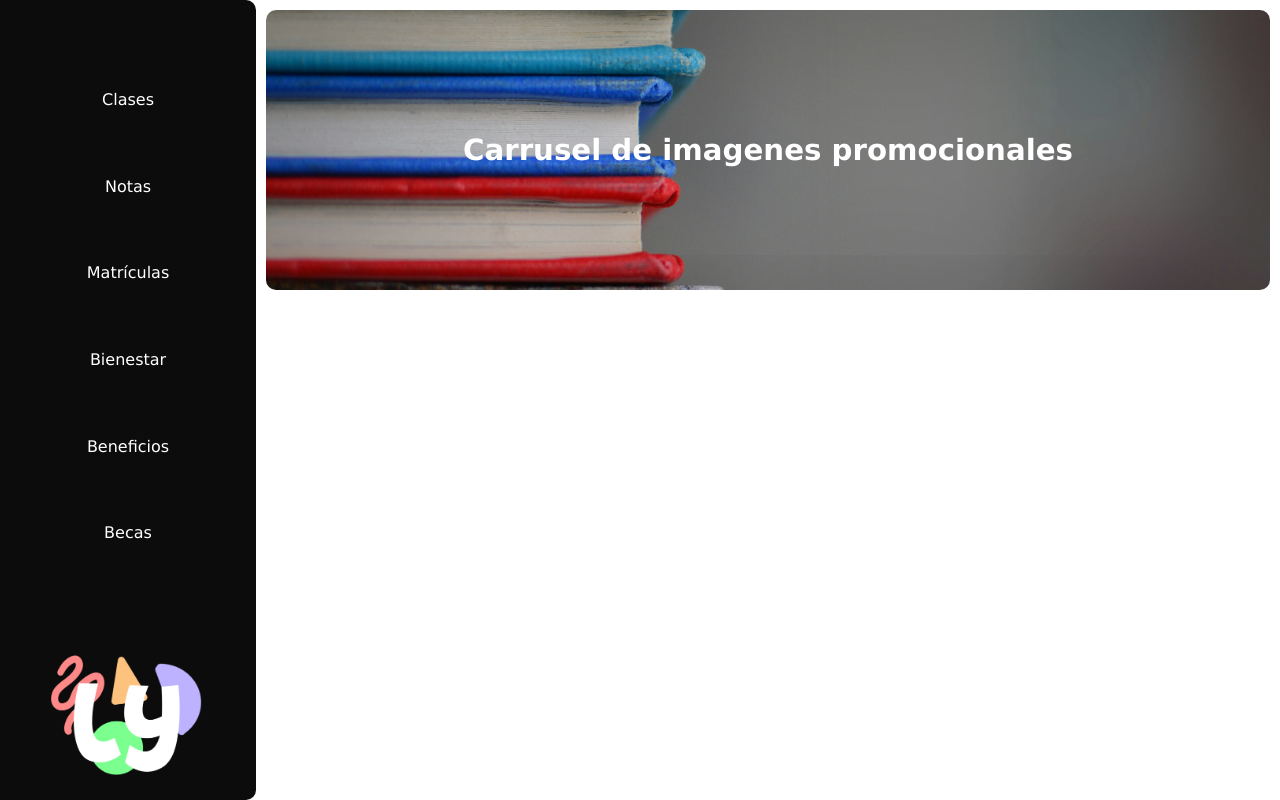
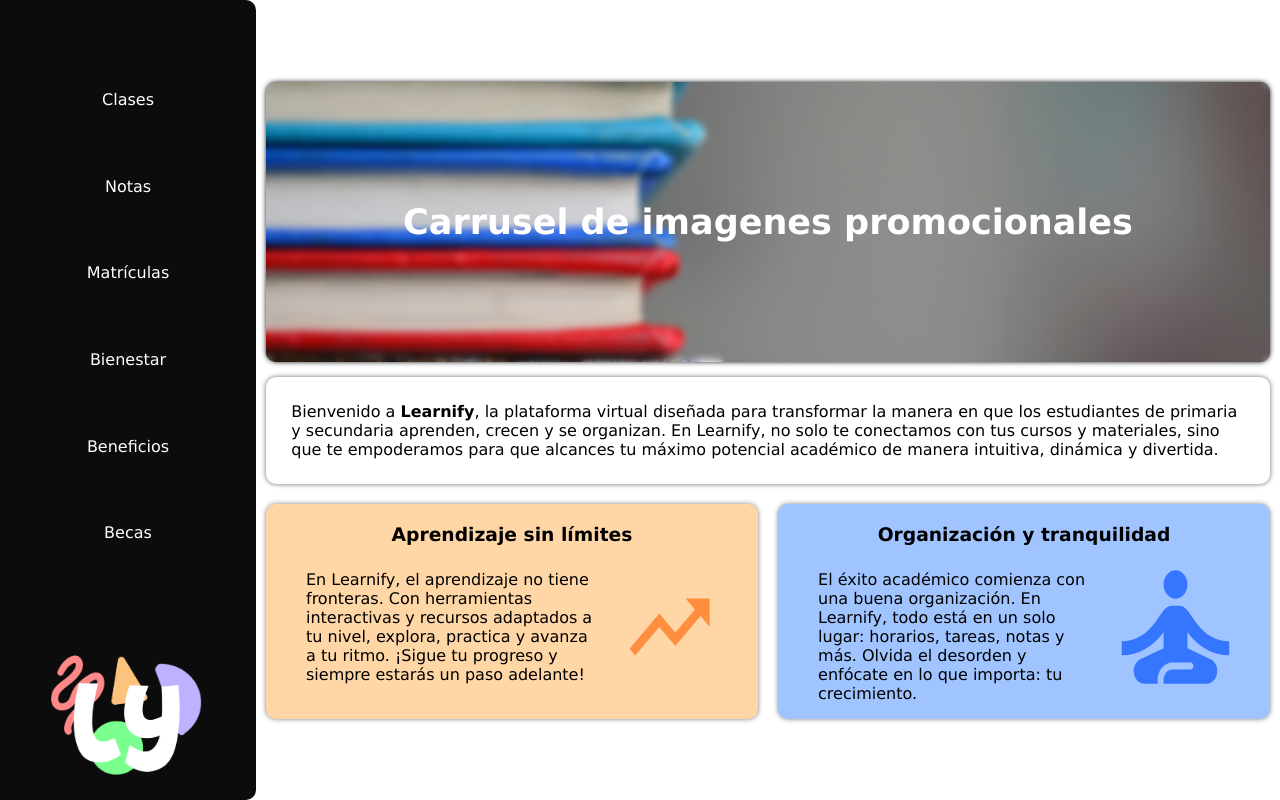
Before and after one commit to Santi-Loaiza/app-learnify, a React (Vite) app: page / in a window 1280 px wide. Built offline with nearby package versions, Linux system fonts and the light colour scheme.

Commit message:
new structures in the MainContent added

```diff
--- a/src/MainContent.css
+++ b/src/MainContent.css
@@ -1,22 +1,78 @@
 .main-content{
     display: flex;
+    flex-direction: column;
     justify-content: center;
     width: 80vw;
+    align-items: center;
 }
 .main-content .carrusel{
     width: 98%;
     height: 280px;
     margin-top: 10px;
     background-color: #CAFFBF;
-    padding: 20px;
     border-radius: 10px;
     display: flex;
-    font-size: 25px;
     justify-content: center;
     color: white;
     align-items: center;
     background-image: url(../public/imagen1Carrusel.jpg);
     background-size: cover;
     background-position: center;
-    box-shadow: inset 0px 0px 250px rgba(0, 0, 0, 0.6);
+    box-shadow: 0px 0px 5px rgba(0, 0, 0, 0.9);
 }
+.carrusel .carrusel-content{
+    backdrop-filter: blur(3px);
+    width: 100%;
+    height: 100%;
+    padding: 20px;
+    display: flex;
+    flex-direction: column;
+    justify-content: center;
+    align-items: center;
+    font-size: 35px;
+    border-radius: 10px;
+}
+.main-content .container-cards-information{
+    display: flex;
+    flex-direction: column;
+    align-items: center;
+    justify-content: center;
+    padding-top: 15px;
+}
+.main-content .card-main-information{
+    width: 98%;
+    padding: 25px;
+    box-shadow: 0px 0px 5px rgba(0, 0, 0, 0.6);
+    border-radius: 10px;
+}
+.container-cards-information .container-cards-characteristics{
+    display: flex;
+    justify-content: space-between;
+    width: 100%;
+    padding: 10px;
+    margin-top: 10px;
+}
+.container-cards-characteristics div{
+    width: 49%;
+    padding: 20px;
+    border-radius: 10px;
+    display: flex;
+    flex-direction: column;
+    align-items: center;
+    gap: 10px;
+}
+.container-cards-characteristics div{
+    box-shadow: 0px 0px 5px rgba(0, 0, 0, 0.5);
+}
+.container-cards-characteristics div:first-child{
+    background-color: #FFD6A5;
+}
+.container-cards-characteristics div:last-child{
+    background-color: #A0C4FF;
+}
+.container-cards-characteristics div section{
+    display: flex;
+    justify-content: center;
+    gap: 20px;
+    padding: 15px 20px;
+}
--- a/src/MainContent.jsx
+++ b/src/MainContent.jsx
@@ -1,8 +1,18 @@
 import './MainContent.css'
+import upArrowImageIcon from '../public/upArrowImageIcon.svg'
+import mindfullnessIcon from '../public/mindfullnessIcon.svg'
 const MainContent = () => {
     return (
         <section className="main-content">
-            <div className='carrusel'><h1>Carrusel de imagenes promocionales</h1></div>
+            <div className='carrusel'>
+                <section className='carrusel-content'><h1>Carrusel de imagenes promocionales</h1></section></div>
+            <section className='container-cards-information'>
+                <div className='card-main-information'><p>Bienvenido a <b>Learnify</b>, la plataforma virtual diseñada para transformar la manera en que los estudiantes de primaria y secundaria aprenden, crecen y se organizan. En Learnify, no solo te conectamos con tus cursos y materiales, sino que te empoderamos para que alcances tu máximo potencial académico de manera intuitiva, dinámica y divertida.</p></div>
+                <section className='container-cards-characteristics'>
+                    <div><h3>Aprendizaje sin límites</h3><section><p>En Learnify, el aprendizaje no tiene fronteras. Con herramientas interactivas y recursos adaptados a tu nivel, explora, practica y avanza a tu ritmo. ¡Sigue tu progreso y siempre estarás un paso adelante!</p><img src={upArrowImageIcon} alt="" /></section></div>
+                    <div><h3>Organización y tranquilidad</h3><section><p>El éxito académico comienza con una buena organización. En Learnify, todo está en un solo lugar: horarios, tareas, notas y más. Olvida el desorden y enfócate en lo que importa: tu crecimiento.</p><img src={mindfullnessIcon} alt="" /></section></div>
+                </section>
+            </section>
         </section>
     )
 }
```
Also changed, not shown: public/mindfullnessIcon.svg (added), public/upArrowImageIcon.svg (added).
